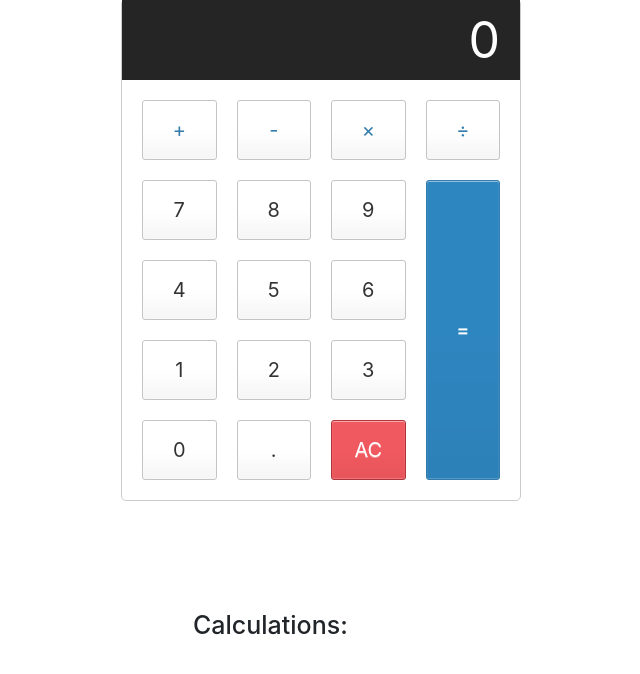
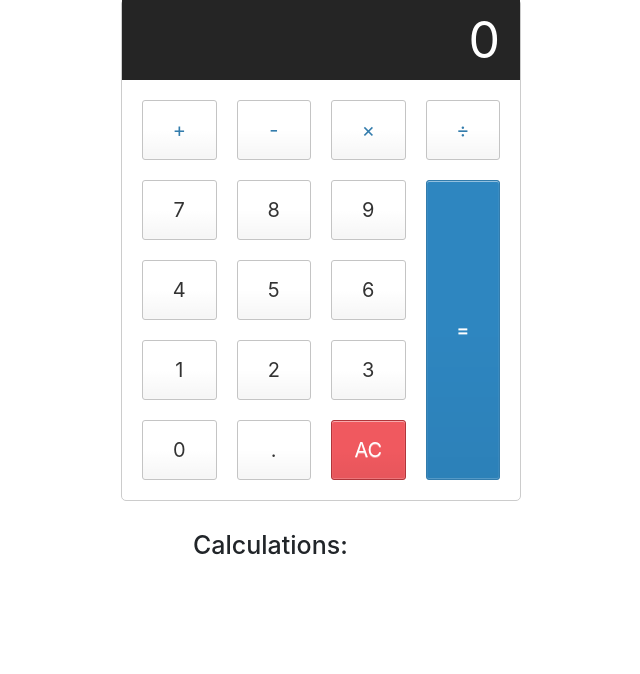
Before and after one commit to andrea-pratt/django_calculator, a Django app: page / in a window 1280 px wide. Shown: the part 30-704 px from the top of the page, without its empty margins (319-959 px from the left). Run offline with Django 3.2, Linux system fonts and the light colour scheme; data that the repository does not hold is empty; some libraries are stand-ins or nearby versions.

Commit message:
adjust calculator positioning

```diff
--- a/calculator/simple_calculator/static/css/base_style.css
+++ b/calculator/simple_calculator/static/css/base_style.css
@@ -83,12 +83,12 @@ html {
 
   #logged-calculation {
     position: absolute;
-    top: 85%;
+    top: 75%;
     left: 40%;
 }
 
   #calculations-heading {
     position: absolute;
-    top: 80%;
+    top: 70%;
     left: 40%;
   }
```
